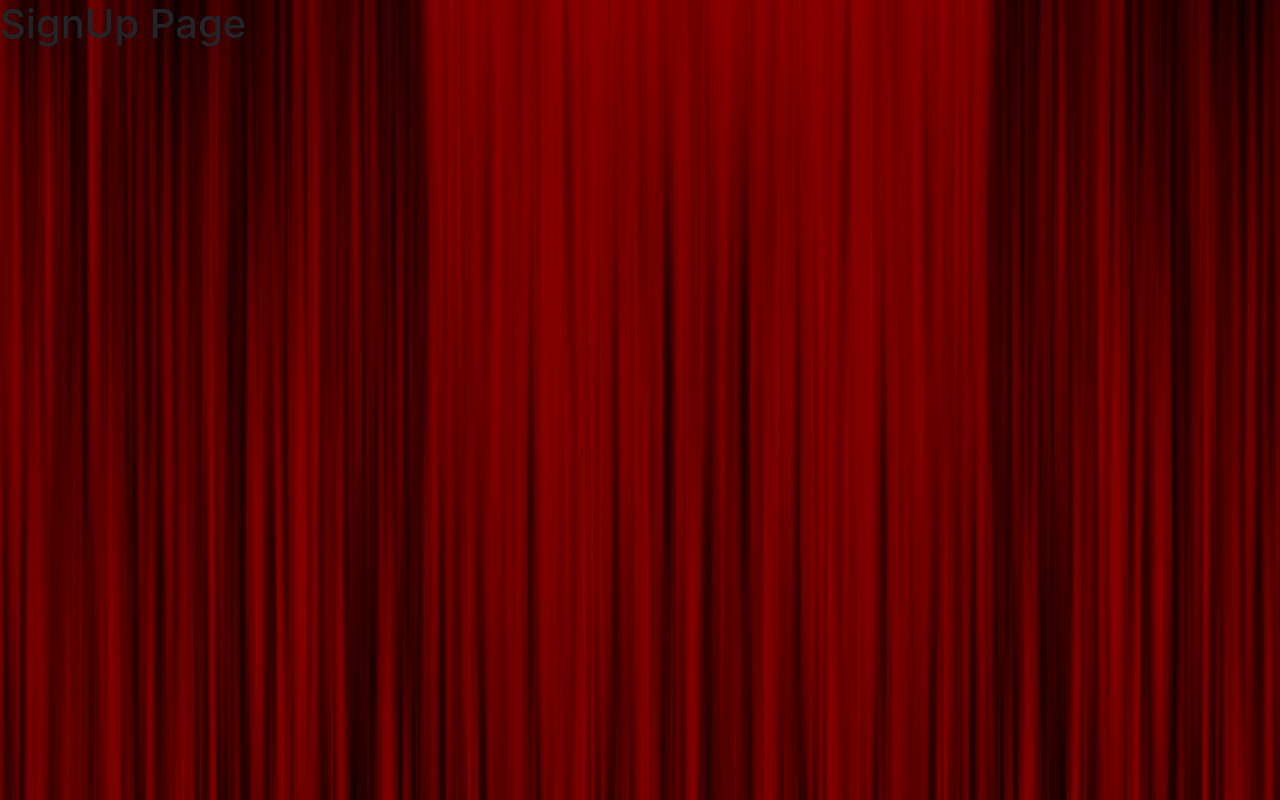
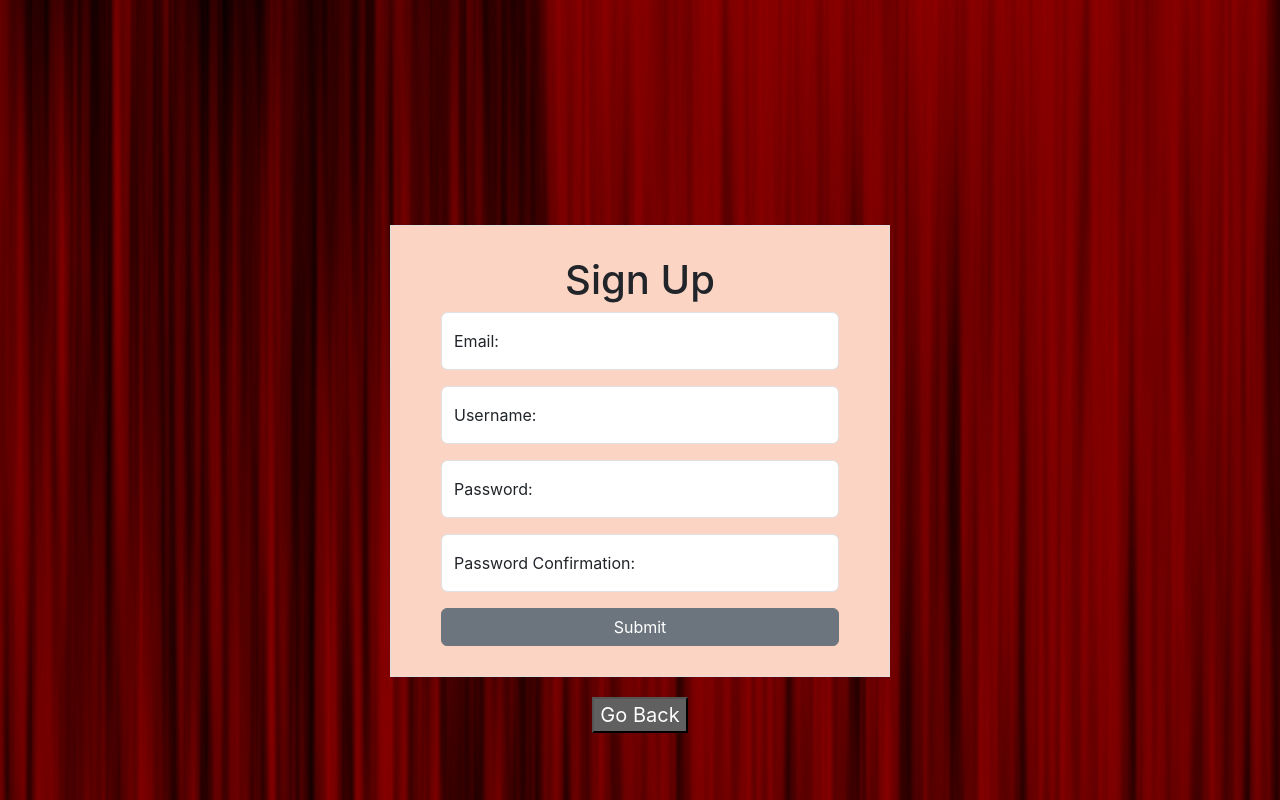
Before and after one commit to RatieMateCapstone/ratiemate-frontend, a React (Create React App) app: page /signup in a window 1280 px wide. Shown: the top 800 px of the page. Built offline with nearby package versions, Linux system fonts and the light colour scheme; the HTML template or start-up script is replaced by a standard one.

Commit message:
styled the sign up page and added the input form

```diff
--- a/src/App.css
+++ b/src/App.css
@@ -50,3 +50,33 @@ body{
   font-size: 30px;
   margin-top: 20px;
 }
+
+
+
+/* Sign Up page styling */
+#form {
+  background: #fbd4c4;
+  border: 1px solid #dedede;
+  display: flex;
+  flex-direction: column;
+  justify-content: space-around;
+  margin: 0 auto;
+  max-width: 500px;
+  padding: 30px 50px;
+  margin-top: 225px;
+}
+
+h1{
+  text-align: center;
+}
+
+#signupbutton{
+  text-align: center;
+  margin-top: 20px;
+  font-size: 20px;
+}
+
+#gobackbutton{
+  background: rgb(97, 96, 96);
+  color: white;
+}
--- a/src/pages/SignUp.js
+++ b/src/pages/SignUp.js
@@ -1,9 +1,71 @@
 import React from "react";
+import { Form, FormGroup, Label, Input, Button } from 'reactstrap';
+import { Link } from 'react-router-dom'
 
 const SignUp = () => {
     return(
         <>
-            <h1> SignUp Page</h1>
+            <Form id="form">
+                <h1>Sign Up</h1>
+                <FormGroup floating>
+                <Input
+                    id="email"
+                    name="email"
+                    placeholder="email"
+                    type="string"
+                />
+                <Label for="exampleEmail">
+                    Email:
+                </Label>
+                </FormGroup>
+                {' '}
+                <FormGroup floating>
+                <Input
+                    id="username"
+                    name="username"
+                    placeholder="username"
+                    type="string"
+                />
+                <Label for="examplePassword">
+                    Username:
+                </Label>
+                </FormGroup>
+                {' '}
+                <FormGroup floating>
+                <Input
+                    id="password"
+                    name="password"
+                    placeholder="password"
+                    type="string"
+                />
+                <Label for="exampleEmail">
+                    Password:
+                </Label>
+                </FormGroup>
+                {' '}
+                <FormGroup floating>
+                <Input
+                    id="confirmpassword"
+                    name="confirmpassword"
+                    placeholder="confirm password"
+                    type="string"
+                />
+                <Label for="exampleEmail">
+                    Password Confirmation:
+                </Label>
+                </FormGroup>
+                {' '}
+                <Button>
+                Submit
+                </Button>
+            </Form>
+            <div id="signupbutton">
+                <Link to="/">
+                    <button id="gobackbutton">
+                        Go Back
+                    </button>
+                </Link>
+            </div>
         </>
     )
 }
```
